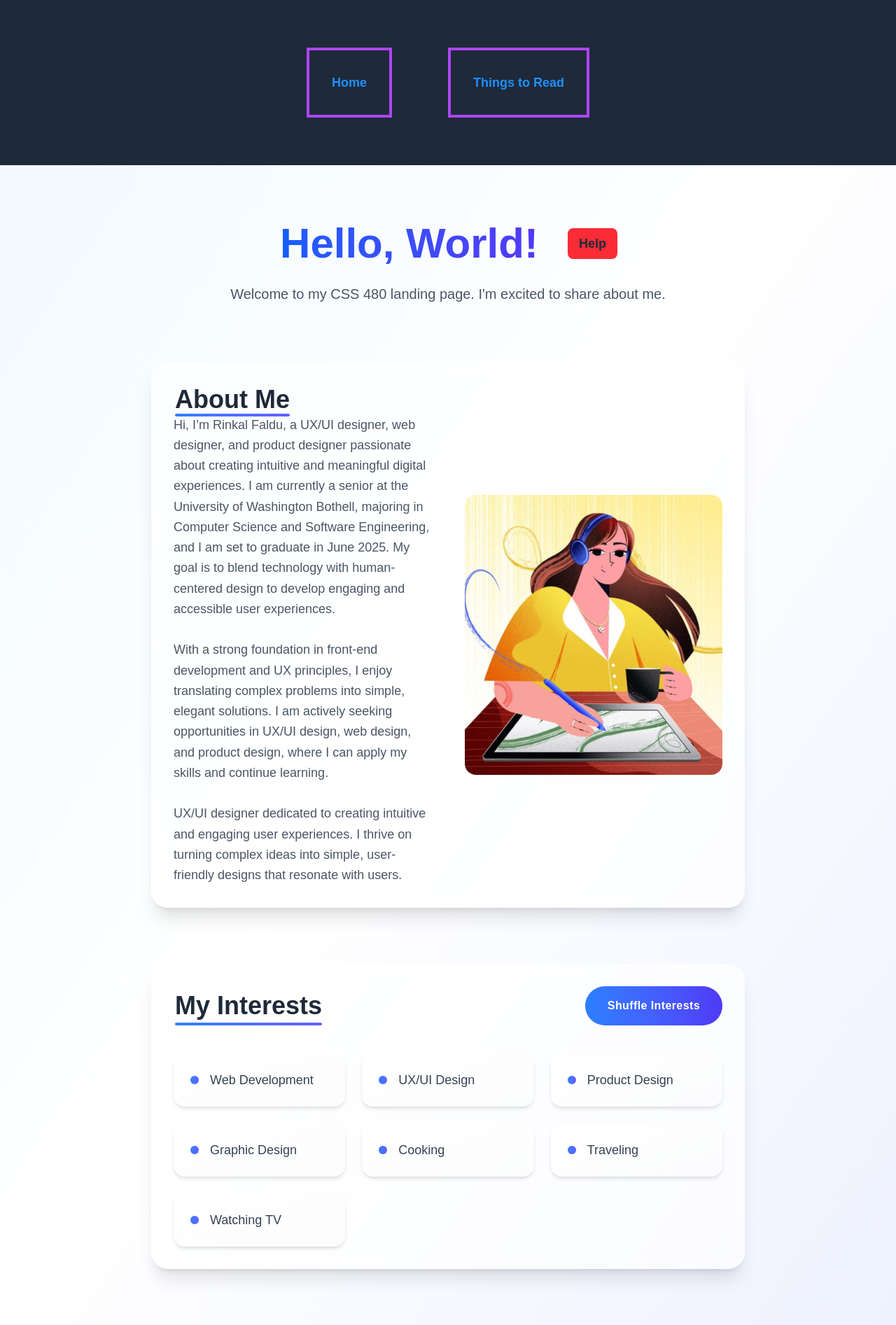
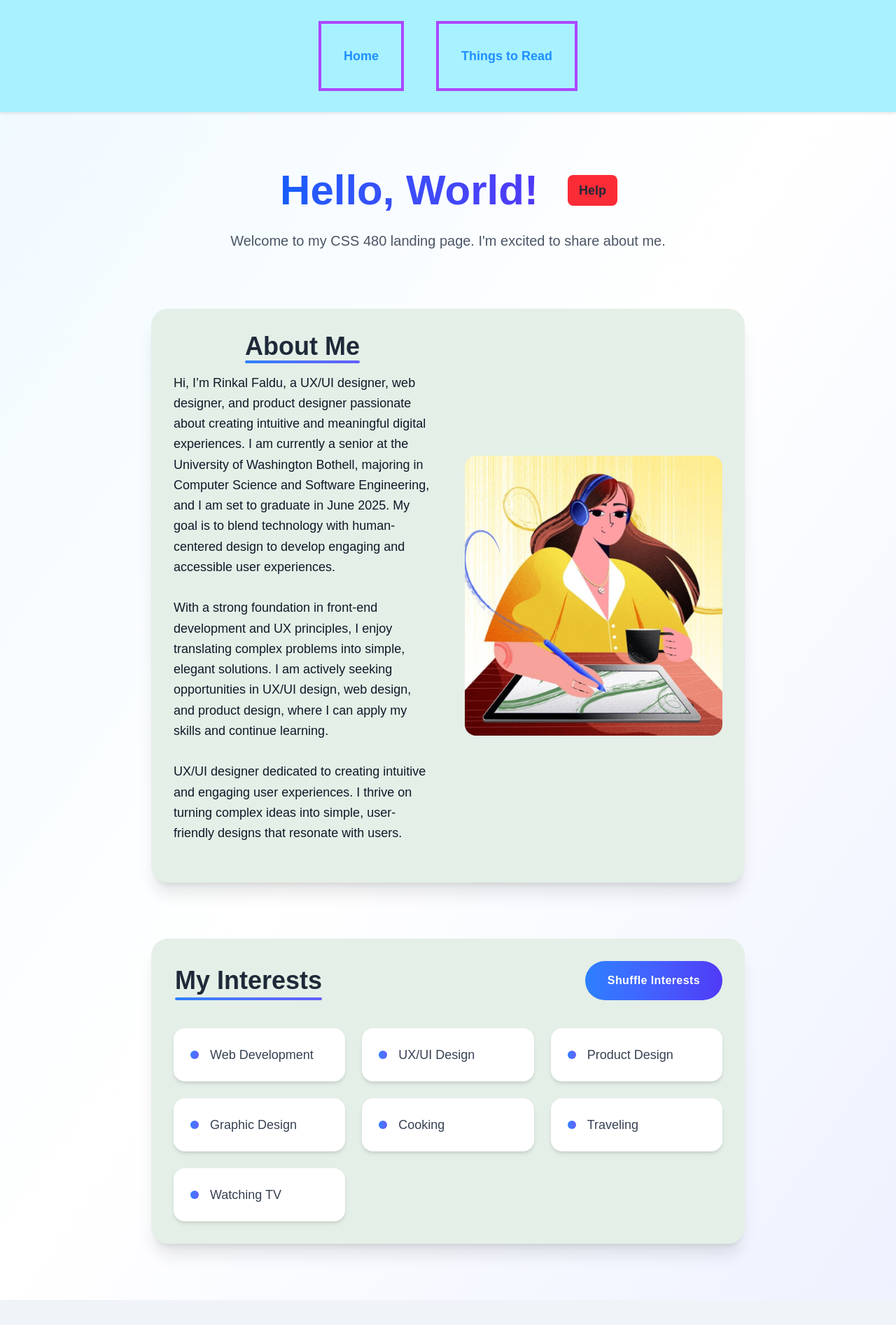
Before and after one commit to RinkalFaldu/css480website, a Next.js app: page / in a window 1280 px wide. Shown: the whole page at 70% size. After the commit the page ends 1857 px from the top, so only its background shows below. Built offline with nearby package versions, Linux system fonts and the light colour scheme.

Commit message:
added color changes

```diff
--- a/app/components/Navbar.tsx
+++ b/app/components/Navbar.tsx
@@ -2,7 +2,7 @@ import Link from 'next/link';
 
 export default function Navbar() {
   return (
-    <nav className="bg-gray-800 text-white p-4">
+    <nav className="navbar text-white p-4">
       <div className="container mx-auto flex flex-row items-center justify-center gap-x-4 ">
         <Link href="/" className="text-lg font-bold hover:underline border-4 border-purple-500 m-8 p-8">
           Home
--- a/app/page.tsx
+++ b/app/page.tsx
@@ -75,14 +75,14 @@ export default function Home() {
 
         {/* About Section */}
         <div className="mb-20">
-          <div className="bg-white/70 backdrop-blur-sm rounded-3xl p-8 shadow-xl hover:shadow-2xl transition-all duration-500">
+          <div className="about backdrop-blur-sm rounded-3xl p-8 shadow-xl hover:shadow-2xl transition-all duration-500">
             <div className="grid md:grid-cols-2 gap-12 items-center">
-              <div>
-                <h2 className="text-4xl font-bold text-gray-800 mb-6 relative inline-block">
+              <div className="flex flex-col items-center">
+                <h2 className="text-4xl font-bold text-gray-800 mb-20 relative inline-block ">
                   About Me
                   <div className="absolute -bottom-1 left-0 right-0 h-1 bg-gradient-to-r from-blue-500 to-indigo-500 rounded-full"></div>
                 </h2>
-                <p className="text-lg text-gray-600 leading-relaxed">
+                <p className="text-lg text-gray-900 leading-relaxed mt-4 mb-6 ">
                   Hi, I’m Rinkal Faldu, a UX/UI designer, web designer, and product designer passionate about creating intuitive and meaningful digital experiences.
                   I am currently a senior at the University of Washington Bothell, majoring in Computer Science and Software Engineering, and I am set to graduate in June 2025.
                   My goal is to blend technology with human-centered design to develop engaging and accessible user experiences.
@@ -112,7 +112,7 @@ export default function Home() {
         </div>
 
         {/* Interests Section */}
-        <div className="bg-white/70 backdrop-blur-sm rounded-3xl p-8 shadow-xl hover:shadow-2xl transition-all duration-500">
+        <div className="interest backdrop-blur-sm rounded-3xl p-8 shadow-xl hover:shadow-2xl transition-all duration-500">
           <div className="flex flex-col sm:flex-row justify-between items-center gap-6 mb-10">
             <h2 className="text-4xl font-bold text-gray-800 relative inline-block">
               My Interests
@@ -133,7 +133,7 @@ export default function Home() {
             {interests.map((interest, index) => (
               <div
                 key={interest}
-                className="bg-gradient-to-br from-white to-gray-50/50 p-6 rounded-2xl shadow-md
+                className="cards from-white to-gray-50/50 p-6 rounded-2xl shadow-md
                          transform hover:-translate-y-1 hover:shadow-xl transition-all duration-300"
                 style={{ animationDelay: `${index * 100}ms` }}
               >
--- a/styles/globals.css
+++ b/styles/globals.css
@@ -31,6 +31,14 @@ body {
   color: #333;
 }
 
+.about,.interest{
+  background-color: #E4EFE7;
+
+}
+.cards{
+  background-color:white;
+
+}
 h1, h2, h3, h4, h5, h6 {
   margin: 2px;
   padding: 0;
@@ -63,7 +71,7 @@ button:focus {
   display: flex;
   justify-content: space-between;
   padding: 10px 20px;
-  background-color: #ffffff;
+  background-color: #A8F1FF;
   box-shadow: 0 2px 4px rgba(0, 0, 0, 0.1);
 }
 
```
